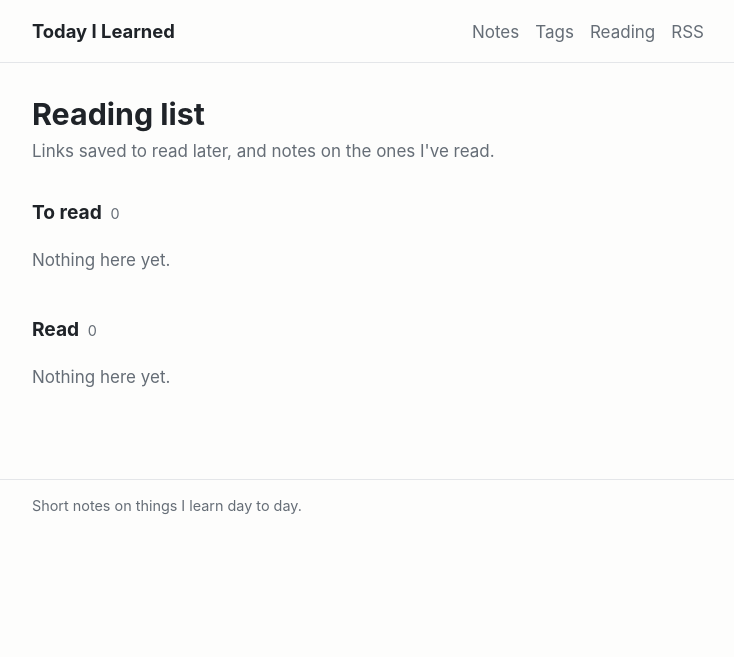
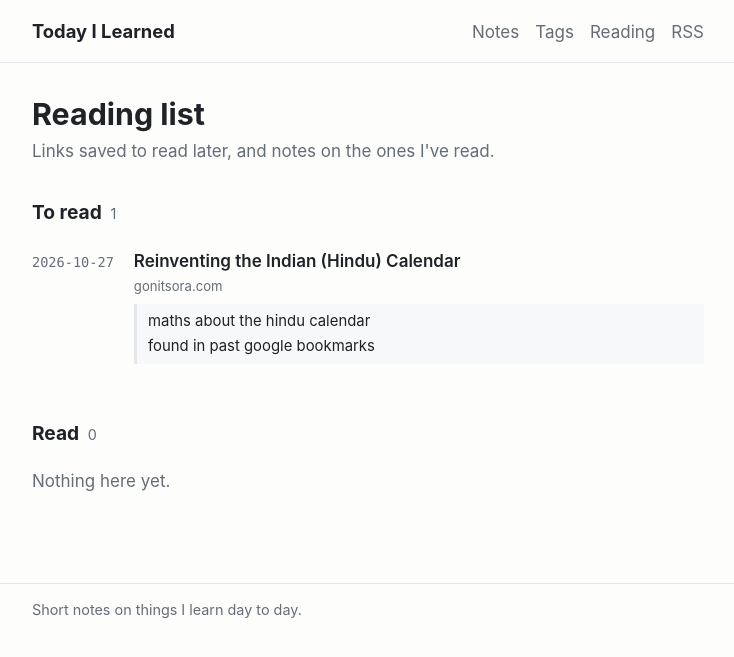
Before and after one commit to ashishnanda/til, a Jekyll site: the page built from reading.html, in a window 1280 px wide. Shown: the top 657 px of the page, without its empty margins (272-1006 px from the left). Built offline with Jekyll 4.4.1, drawn with Linux system fonts in a browser that asks for light colours.

Commit message:
Inbox: save link to reading list (#4)

```diff
--- a/_data/reading.yml
+++ b/_data/reading.yml
@@ -1,2 +1,7 @@
 # Reading list. Written by scripts/inbox.py (issue inbox); safe to edit by hand.
-[]
+- title: Reinventing the Indian (Hindu) Calendar
+  url: https://gonitsora.com/reinventing-the-indian-hindu-calendar/
+  note: "maths about the hindu calendar \nfound in past google bookmarks"
+  added: '2026-10-27T17:01:45Z'
+  status: to-read
+  issue: 4
```
